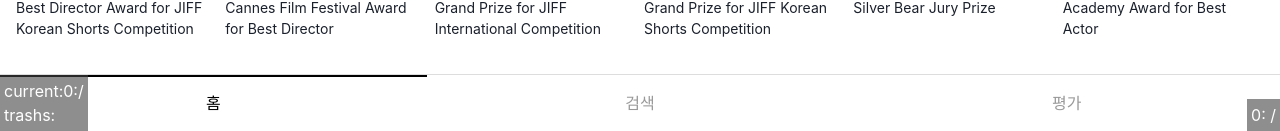
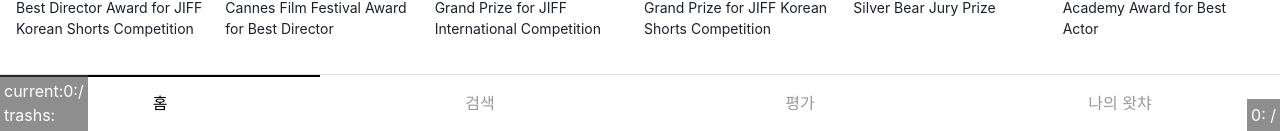
Before and after one commit to tmmoond8/t-frame, a React (Create React App) app: page / in a window 1280 px wide. Shown: the part 669-800 px from the top of the page. Built offline with nearby package versions, Linux system fonts and the light colour scheme.

Commit message:
✨ 나의 왓챠 페이지 추가

```diff
--- /dev/null
+++ b/src/pages/Main/MyWatcha.tsx
@@ -0,0 +1,12 @@
+import { Text } from "@chakra-ui/react";
+import Layout from "../../components/Layout";
+
+export default function MyWatcha() {
+  return (
+    <Layout.Page px="16px">
+      <Text fontSize={22} fontWeight={700}>
+        MyWatcha
+      </Text>
+    </Layout.Page>
+  );
+}
--- a/src/pages/Main/index.tsx
+++ b/src/pages/Main/index.tsx
@@ -2,6 +2,7 @@
 import Home from "./Home";
 import Search from "./Search";
 import Rate from "./Rate";
+import MyWatcha from "./MyWatcha";
 
 export default function HomePage() {
   return (
@@ -9,6 +10,7 @@
       <Tab name="홈" component={Home} />
       <Tab name="검색" component={Search}></Tab>
       <Tab name="평가" component={Rate}></Tab>
+      <Tab name="나의 왓챠" component={MyWatcha}></Tab>
     </Tabs>
   );
 }
```
